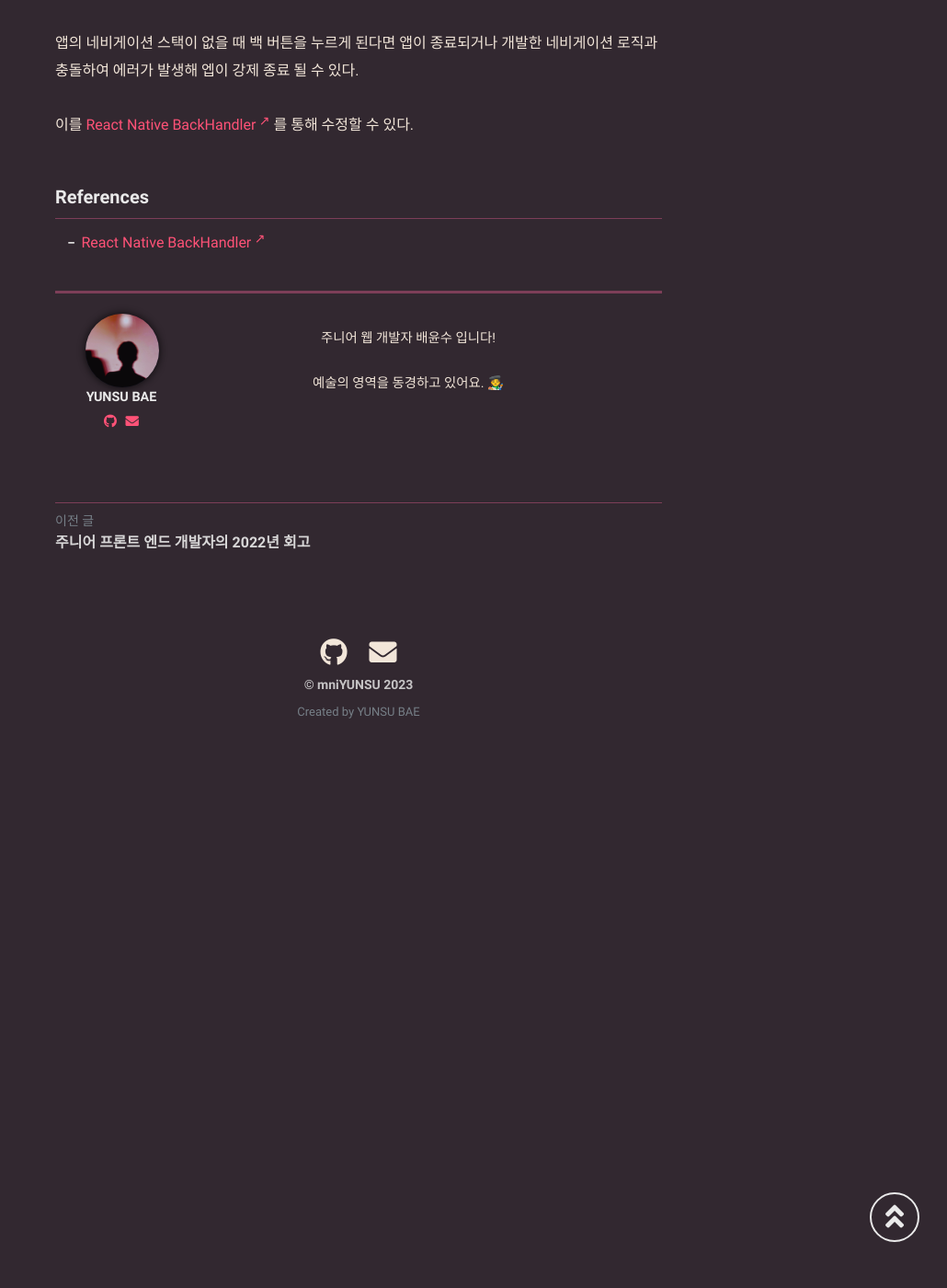
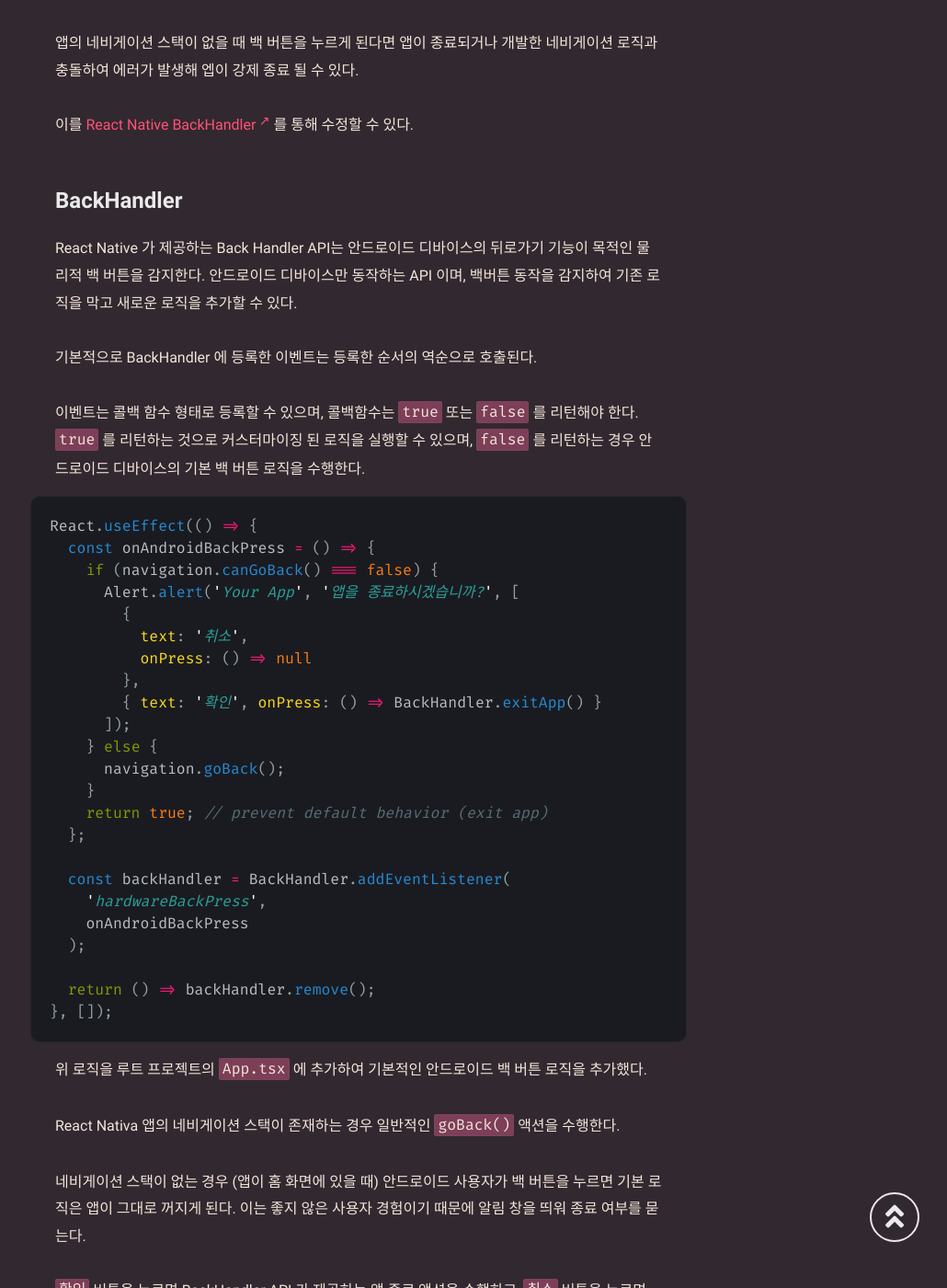
Before and after one commit to mniYUNSU/mniYUNSU.github.io, a Jekyll site: the page built from _posts/react-native-backhandler/2023-01-23-react-native-backhandler.md, in a window 1280 px wide and 1400 px high, scrolled down 1268 px. Shown: the whole window at 92% size, without its empty margins (250-1280 px from the left). Built offline with Jekyll 4.4.1, drawn with Linux system fonts in a browser that asks for light colours; comment, search, counter and statistics services are not loaded; before the commit the page ends 2086 px from its top, so only the background shows below that; some of the changed text lies outside the part shown.

Commit message:
posting : react native backhandler

````diff
--- a/_posts/react-native-backhandler/2023-01-23-react-native-backhandler.md
+++ b/_posts/react-native-backhandler/2023-01-23-react-native-backhandler.md
@@ -32,6 +32,50 @@ iOS 유저에게는 좌우 스와이프나 좌상단에 위치한 백 버튼이
 
 이를 <a href="https://reactnative.dev/docs/backhandler" target="_blank" rel="noopener">React Native BackHandler</a> 를 통해 수정할 수 있다.
 
+# BackHandler
+
+React Native 가 제공하는 Back Handler API는 안드로이드 디바이스의 뒤로가기 기능이 목적인 물리적 백 버튼을 감지한다. 안드로이드 디바이스만 동작하는 API 이며, 백버튼 동작을 감지하여 기존 로직을 막고 새로운 로직을 추가할 수 있다.
+
+기본적으로 BackHandler 에 등록한 이벤트는 등록한 순서의 역순으로 호출된다.
+
+이벤트는 콜백 함수 형태로 등록할 수 있으며, 콜백함수는 `true` 또는 `false` 를 리턴해야 한다. `true` 를 리턴하는 것으로 커스터마이징 된 로직을 실행할 수 있으며, `false` 를 리턴하는 경우 안드로이드 디바이스의 기본 백 버튼 로직을 수행한다.
+
+```ts
+React.useEffect(() => {
+  const onAndroidBackPress = () => {
+    if (navigation.canGoBack() === false) {
+      Alert.alert('Your App', '앱을 종료하시겠습니까?', [
+        {
+          text: '취소',
+          onPress: () => null
+        },
+        { text: '확인', onPress: () => BackHandler.exitApp() }
+      ]);
+    } else {
+      navigation.goBack();
+    }
+    return true; // prevent default behavior (exit app)
+  };
+
+  const backHandler = BackHandler.addEventListener(
+    'hardwareBackPress',
+    onAndroidBackPress
+  );
+
+  return () => backHandler.remove();
+}, []);
+```
+
+위 로직을 루트 프로젝트의 `App.tsx` 에 추가하여 기본적인 안드로이드 백 버튼 로직을 추가했다.
+
+React Nativa 앱의 네비게이션 스택이 존재하는 경우 일반적인 `goBack()` 액션을 수행한다.
+
+네비게이션 스택이 없는 경우 (앱이 홈 화면에 있을 때) 안드로이드 사용자가 백 버튼을 누르면 기본 로직은 앱이 그대로 꺼지게 된다. 이는 좋지 않은 사용자 경험이기 때문에 알림 창을 띄워 종료 여부를 묻는다.
+
+`확인` 버튼을 누르면 BackHandler API 가 제공하는 앱 종료 액션을 수행하고, `취소` 버튼을 누르면 `null` 을 리턴한다.
+
+추가적인 로직이 필요한 경우 콜백 함수를 수정하는 것으로 안드로이드 디바이스의 백 버튼 로직을 커스터마이징 할 수 있다.
+
 ### References
 
 - <a href="https://reactnative.dev/docs/backhandler" target="_blank" rel="noopener">React Native BackHandler</a>
````
